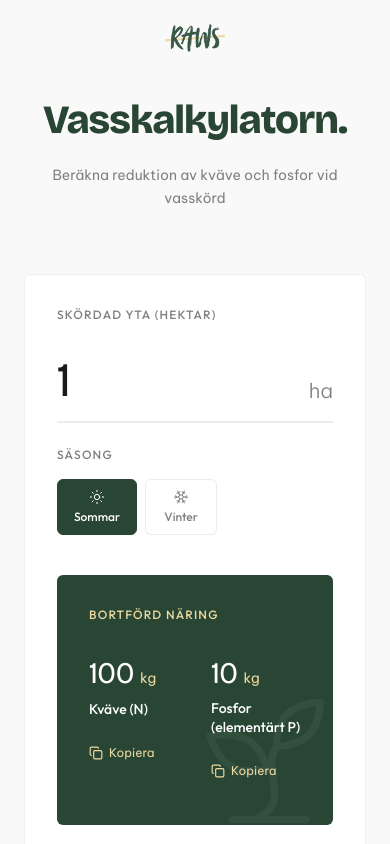
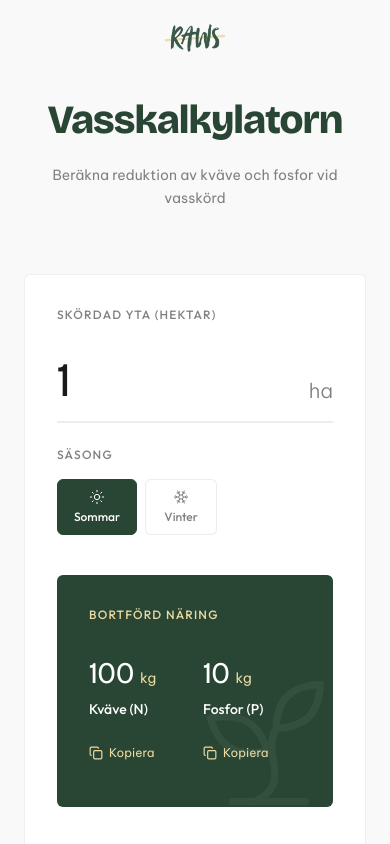
Before and after one commit to aiipraktiken-cmd/vasskalkylator, a React (Vite) app: page / in a window 390 px wide. Shown: the top 844 px of the page. Built offline with nearby package versions, Linux system fonts and the light colour scheme.

Commit message:
fix: fosfor label one line, reduce grid gap on mobile, remove title dot

```diff
--- a/src/App.tsx
+++ b/src/App.tsx
@@ -70,7 +70,7 @@ export default function App() {
             className="h-7 mb-12 opacity-90"
           />
           <h1 className="font-display text-[40px] sm:text-[64px] font-extrabold text-[#294634] leading-none tracking-tight">
-            Vasskalkylatorn.
+            Vasskalkylatorn
           </h1>
           <p className="font-body text-[#808080] text-sm mt-6 leading-relaxed">
             Beräkna reduktion av kväve och fosfor vid vasskörd
@@ -148,7 +148,7 @@ export default function App() {
             <h3 className="text-xs font-heading font-medium text-[#eddaa1] mb-8 uppercase tracking-widest">
               Bortförd näring
             </h3>
-            <div className="grid grid-cols-2 gap-8 relative z-10">
+            <div className="grid grid-cols-2 gap-4 sm:gap-8 relative z-10">
               <div>
                 <div className="flex items-baseline gap-1.5">
                   <span className="text-3xl sm:text-5xl font-display font-light tracking-tight break-all">
@@ -175,7 +175,7 @@ export default function App() {
                   </span>
                   <span className="text-sm text-[#eddaa1] font-body">kg</span>
                 </div>
-                <p className="text-sm mt-2 font-heading font-medium leading-snug">Fosfor<br className="sm:hidden" /> (elementärt P)</p>
+                <p className="text-sm mt-2 font-heading font-medium">Fosfor (P)</p>
                 <button
                   onClick={() => copy(phosphorus, 'phosphorus')}
                   className="mt-3 flex items-center gap-1.5 text-xs text-[#eddaa1] hover:text-white transition-colors duration-200 cursor-pointer min-h-[44px]"
@@ -218,7 +218,7 @@ export default function App() {
                     </thead>
                     <tbody className="divide-y divide-[#80808015]">
                       <tr>
-                        <td className="py-2">Fosfor (elementärt P)</td>
+                        <td className="py-2">Fosfor (P, elementärt)</td>
                         <td className="text-right">10 kg/ha</td>
                         <td className="text-right">2 kg/ha</td>
                       </tr>
```
